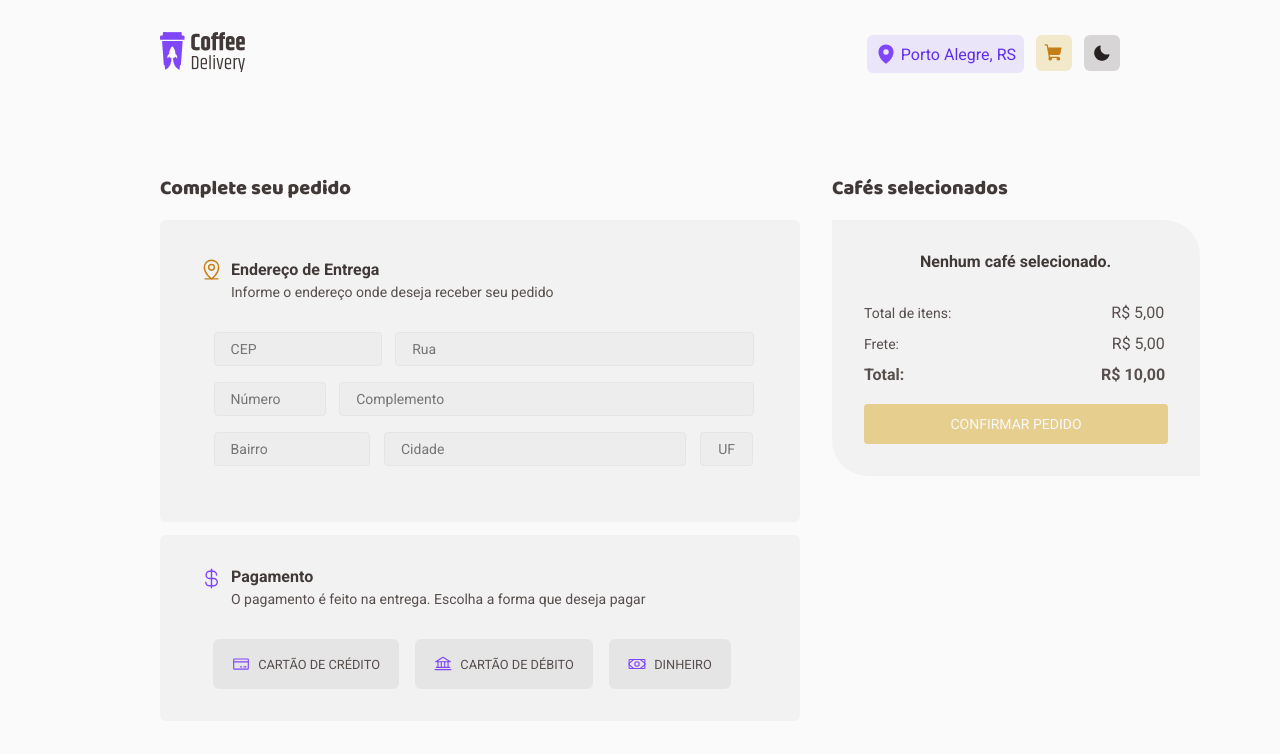
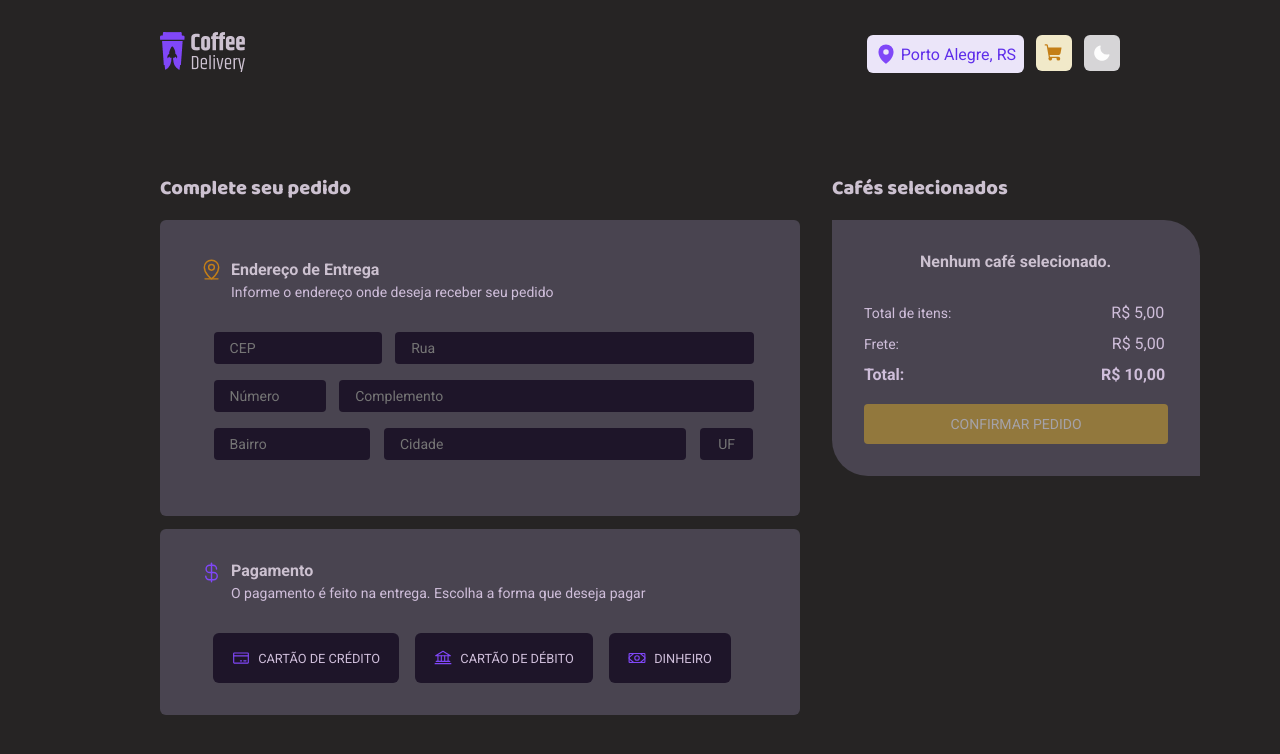
Before and after one commit to VitorFernandes-JS/02-desafio-coffee-delivery, a React (Vite) app: page /cart in a window 1280 px wide. Shown: the top 754 px of the page. Built offline with nearby package versions, Linux system fonts and the light colour scheme.

Commit message:
feat: new theme dark

```diff
--- a/src/App.tsx
+++ b/src/App.tsx
@@ -2,16 +2,19 @@ import { BrowserRouter } from "react-router-dom";
 import { ThemeProvider } from "styled-components";
 import { GlobalStyle } from "./styles/global";
 import { defaultTheme } from "./styles/themes/default";
+import { darkTheme } from "./styles/themes/dark";
 import { Router } from "./Router";
-import { CoffeeInformationsContextProvider } from "./contexts/CoffeeInformationsContext";
+import {
+  useCoffeInformationsContext,
+} from "./contexts/CoffeeInformationsContext";
 
 export function App() {
+  const { theme } = useCoffeInformationsContext();
+
   return (
-    <ThemeProvider theme={defaultTheme}>
+    <ThemeProvider theme={theme === true ? defaultTheme : darkTheme}>
       <BrowserRouter>
-        <CoffeeInformationsContextProvider>
           <Router />
-        </CoffeeInformationsContextProvider>
       </BrowserRouter>
       <GlobalStyle />
     </ThemeProvider>
--- a/src/components/Header/index.tsx
+++ b/src/components/Header/index.tsx
@@ -6,23 +6,31 @@ import {
   DivNumberItensInCart,
   ButtonMoon,
 } from "./style";
-import Logo from "../../assets/logo.png";
+import LogoDefault from "../../assets/logo.png";
+import LogoDark from "../../assets/logo-dark.png";
 import { MapPin, Moon, ShoppingCart } from "phosphor-react";
 import { NavLink } from "react-router-dom";
-import { CoffeeInformationsContext } from "../../contexts/CoffeeInformationsContext";
-import { useContext } from "react";
+import { useCoffeInformationsContext } from "../../contexts/CoffeeInformationsContext";
 
 export function Header() {
-  const { coffees, addToCart } = useContext(CoffeeInformationsContext);
+  const { coffees, addToCart, setTheme, theme } = useCoffeInformationsContext();
 
   const numberOfCoffeesSelectedForTheCart = coffees.filter(
     (item) => item.quantity
   );
 
+  function handleTheme() {
+    if (theme === false) {
+      return setTheme(true) ;
+    } return setTheme(false);
+  }
+
+  console.log(theme);
+
   return (
     <HeaderContainer>
       <NavLink to="/" title="Home">
-        <img src={Logo} />
+        <img src={theme === true ? LogoDefault : LogoDark} />
       </NavLink>
       <DivAdressAndShoppingCart>
         <NavLink to="/cart" title="Endereço" style={{ textDecoration: "none" }}>
@@ -52,7 +60,7 @@ export function Header() {
           </ButtonShoppingCart>
         </NavLink>
         <div>
-        <ButtonMoon title="Tema">
+        <ButtonMoon title="Tema" onClick={handleTheme}>
           <Moon size={20} weight="fill" />
         </ButtonMoon>
         </div>
--- a/src/components/Header/style.ts
+++ b/src/components/Header/style.ts
@@ -50,7 +50,7 @@ export const DivNumberItensInCart = styled.div`
   position: absolute;
 
   top: 1.75rem;
-  right: 9.75rem;
+  right: 12.6rem;
 
   span {
     font-size: 0.55rem;
--- a/src/contexts/CoffeeInformationsContext.tsx
+++ b/src/contexts/CoffeeInformationsContext.tsx
@@ -9,11 +9,13 @@ interface CoffeeInformationsContextData {
   handleRemoveCoffeeInCart: (id: string) => void;
   handleClickInButton: (titleButton: string) => void;
   handleRemoveTotalCoffeeInCart: (id: string) => void;
+  setTheme: (theme: boolean) => void;
   clickInButton: number;
   coffees: CoffeeProps[];
   quantityToCart: CardCoffeeHorizontalProps[];
   addToCart: boolean;
   visible: boolean;
+  theme: boolean;
 }
 
 export const CoffeeInformationsContext = createContext(
@@ -34,6 +36,7 @@ export function CoffeeInformationsContextProvider({
   const [clickInButton, setClickInButton] = useState(0);
   const [addToCart, setAddToCart] = useState(false);
   const [visible, setVisible] = useState(false);
+  const [theme, setTheme] = useState(false);
 
   function handleSendCoffeeToCart(id: string) {
     setQuantityToCart(
@@ -115,11 +118,13 @@ export function CoffeeInformationsContextProvider({
         handleAddCoffeeInCart,
         handleRemoveCoffeeInCart,
         handleRemoveTotalCoffeeInCart,
+        setTheme,
         clickInButton,
         coffees,
         quantityToCart,
         addToCart,
         visible,
+        theme,
       }}
     >
       {children}
--- a/src/main.tsx
+++ b/src/main.tsx
@@ -1,9 +1,12 @@
-import React from 'react'
-import ReactDOM from 'react-dom/client'
-import { App } from './App'
+import React from "react";
+import ReactDOM from "react-dom/client";
+import { App } from "./App";
+import { CoffeeInformationsContextProvider } from "./contexts/CoffeeInformationsContext";
 
-ReactDOM.createRoot(document.getElementById('root') as HTMLElement).render(
+ReactDOM.createRoot(document.getElementById("root") as HTMLElement).render(
   <React.StrictMode>
-    <App />
-  </React.StrictMode>,
-)
+    <CoffeeInformationsContextProvider>
+      <App />
+    </CoffeeInformationsContextProvider>
+  </React.StrictMode>
+);
--- a/src/pages/Cart/components/AddressForm/style.ts
+++ b/src/pages/Cart/components/AddressForm/style.ts
@@ -44,7 +44,7 @@ export const DivMapAndText = styled.div`
 `;
 
 const InputBase = styled.input`
-  background-color: ${({ theme }) => theme.input};
+  background-color: ${({ theme }) => theme.button};
   border-radius: 4px;
 
   padding: 0.5rem 1rem;
@@ -54,7 +54,7 @@ const InputBase = styled.input`
 
   color: ${({ theme }) => theme.text};
 
-  border: 1px solid ${({ theme }) => theme.button};
+  border: none;
   margin-bottom: 1rem;
   margin-left: 0.85rem;
 
--- /dev/null
+++ b/src/styles/themes/dark.ts
@@ -0,0 +1,20 @@
+export const darkTheme = {
+    white: "#FFF",
+    background: "#262424",
+    card: "#494450",
+    input: "#EDEDED",
+    button: "#1E1529",
+    hover: "#D6D5D7",
+    label: "#B6A5C3",
+    text: "#CFBEDA",
+    subtitle: "#CCC1D0",
+    title: "#FDFDFD",
+
+    purpleDark: "#5F2EEA",
+    purple: "#8047F8",
+    purpleLight: "#EBE5F9",
+
+    yellowDark: "#C47F17",
+    yellow: "#DBAC2C",
+    yellowLight: "#F1E9C9",
+  };
```
Also changed, not shown: src/assets/Logo-Dark.png (added).
